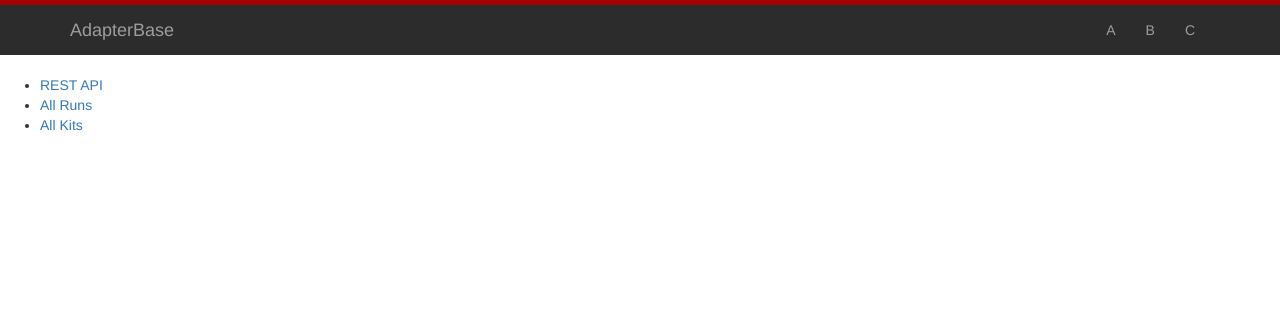
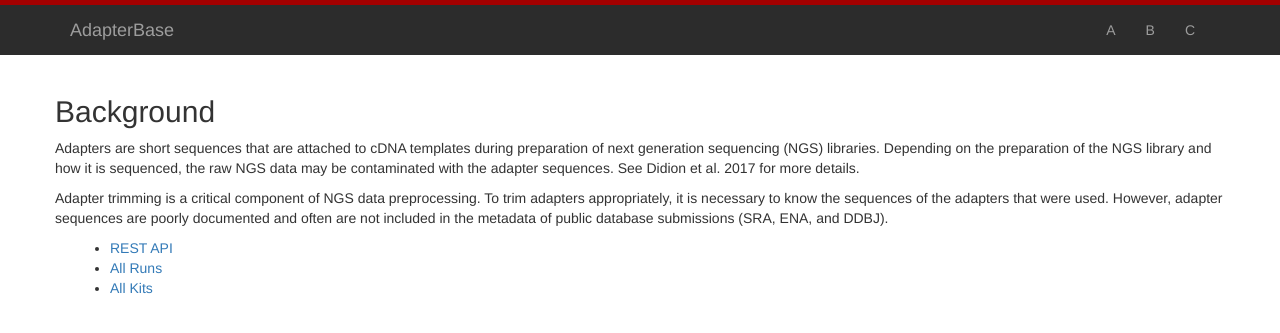
Before and after one commit to NCBI-Hackathons/OnlineAdapterDatabase, a Django app: page / in a window 1280 px wide. Shown: the top 333 px of the page. Run offline with Django 3.2, Linux system fonts and the light colour scheme; some libraries are stand-ins or nearby versions.

Commit message:
Begin to add some content.

```diff
--- a/oadb/oadb/templates/oadb/index.html
+++ b/oadb/oadb/templates/oadb/index.html
@@ -1,11 +1,18 @@
 {% extends 'oadb/layout.html' %}
 
 {% block content %}
-<div class="links">
-	<ul>
-		<li><a href="{% url 'api-root' %}">REST API</a></li>
-		<li><a href="{% url 'run-list' %}">All Runs</a></li>
-		<li><a href="{% url 'kit-list' %}">All Kits</a></li>
-	</ul>
+<div class="container">
+	<div class="row">
+		<h2>Background</h2>
+		<p>Adapters are short sequences that are attached to cDNA templates during preparation of next generation sequencing (NGS) libraries. Depending on the preparation of the NGS library and how it is sequenced, the raw NGS data may be contaminated with the adapter sequences. See Didion et al. 2017 for more details.</p>
+		<p>Adapter trimming is a critical component of NGS data preprocessing. To trim adapters appropriately, it is necessary to know the sequences of the adapters that were used. However, adapter sequences are poorly documented and often are not 	included in the metadata of public database submissions (SRA, ENA, and DDBJ).</p>
+	</div>
+	<duv class="row">
+		<ul>
+			<li><a href="{% url 'api-root' %}">REST API</a></li>
+			<li><a href="{% url 'run-list' %}">All Runs</a></li>
+			<li><a href="{% url 'kit-list' %}">All Kits</a></li>
+		</ul>
+	</duv>
 </div>
 {% endblock %}
```
